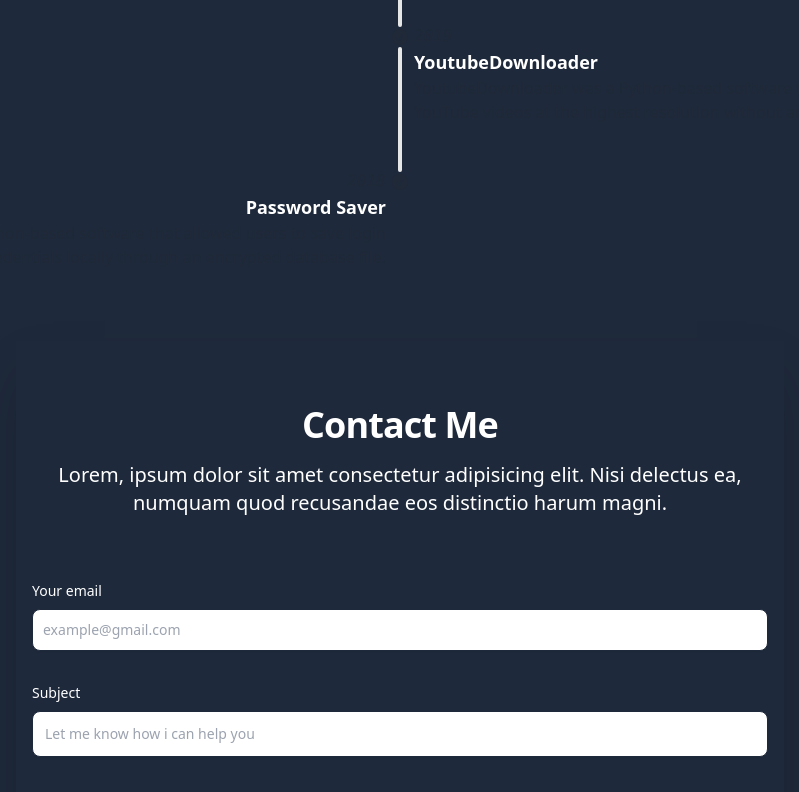
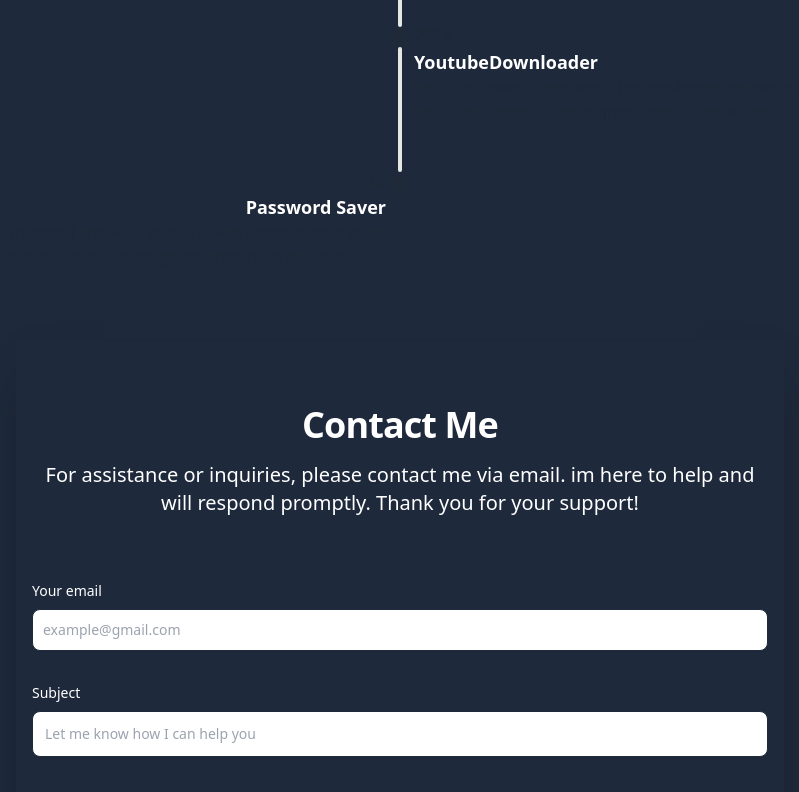
Before and after one commit to Chrisiisx/portfolio, a React (Create React App) app: page /#/ in a window 1280 px wide. Shown: the part 2000-2792 px from the top of the page, without its empty margins (240-1039 px from the left). Built offline with nearby package versions, Linux system fonts and the light colour scheme.

Commit message:
Refactory LandingPage

```diff
--- a/src/pages/LandingPage.jsx
+++ b/src/pages/LandingPage.jsx
@@ -2,6 +2,12 @@ import React from 'react';
 import { Link } from 'react-router-dom';
 import Skills from '../components/Skills';
 import Timeline from '../components/Timeline';
+import Contact from '../components/Contact';
+
+function scrollToPortfolio() {
+  var portfolioDiv = document.getElementById('portfolio');
+  portfolioDiv.scrollIntoView({ behavior: 'smooth', block: 'start' });
+}
 
 function LandingPage() {
   return (
@@ -11,15 +17,15 @@ function LandingPage() {
           <h3 className="text-8xl text-whiteBase text-center">
             <p className="text-cyanBase">
               {`<`}
-              <Link to="/whoami" className="text-whiteBase cursor-pointer">Chris</Link>
+              <Link className="text-whiteBase cursor-pointer">Chris</Link>
               {`/>`}
             </p>
           </h3>
           <p className="text-center text-4xl text-paragraphBase">Christian Portoghesi</p>
           <div className="flex justify-center mt-10">
-            <Link to="portfolio" className="bg-cyanBase hover:opacity-60 text-darkBase font-bold py-4 px-8 rounded-full transition duration-300 ease-in-out">
+            <button className="bg-cyanBase hover:opacity-60 text-darkBase font-bold py-4 px-8 rounded-full transition duration-300 ease-in-out" onClick={scrollToPortfolio}>
               View Portfolio
-            </Link>
+            </button>
           </div>
         </div>
       </div>
@@ -35,30 +41,16 @@ function LandingPage() {
       </div>
 
       <Skills />
+      <div id='portfolio'>
       <h2 className="mb-4 text-4xl tracking-tight font-extrabold text-center text-whiteBase dark:text-white p-12">Portfolio</h2>
-      <Timeline />
 
-      <section className="rounded-lg p-8 shadow-4xl container mx-auto px-8">
-        <div className="py-8 lg:py-16 px-4 mx-auto max-w-screen-md shadow-2xl">
-          <h2 className="mb-4 text-4xl tracking-tight font-extrabold text-center text-whiteBase dark:text-white">Contact Me</h2>
-          <p className="mb-8 lg:mb-16 font-light text-center text-whiteBase dark:text-gray-400 sm:text-xl">Lorem, ipsum dolor sit amet consectetur adipisicing elit. Nisi delectus ea, numquam quod recusandae eos distinctio harum magni.</p>
-          <form action="#" className="space-y-8">
-            <div>
-              <label for="email" className="block mb-2 text-sm font-medium text-whiteBase dark:text-gray-300">Your email</label>
-              <input type="email" id="email" className="shadow-sm bg-whiteBase border border-gray-300 text-darkBase text-sm rounded-lg focus:ring-primary-500 focus:border-primary-500 block w-full p-2.5 dark:bg-gray-700 dark:border-gray-600 dark:placeholder-gray-400 dark:text-white dark:focus:ring-primary-500 dark:focus:border-primary-500 dark:shadow-sm-light" placeholder="example@gmail.com" required />
-            </div>
-            <div>
-              <label for="subject" className="block mb-2 text-sm font-medium text-whiteBase dark:text-gray-300">Subject</label>
-              <input type="text" id="subject" className="block p-3 w-full text-sm text-darkBase bg-whiteBase rounded-lg border border-gray-300 shadow-sm focus:ring-primary-500 focus:border-primary-500 dark:bg-gray-700 dark:border-gray-600 dark:placeholder-gray-400 dark:text-white dark:focus:ring-primary-500 dark:focus:border-primary-500 dark:shadow-sm-light" placeholder="Let me know how i can help you" required />
-            </div>
-            <div className="sm:col-span-2">
-              <label for="message" className="block mb-2 text-sm font-medium text-whiteBase dark:text-gray-400">Your message</label>
-              <textarea id="message" rows="6" className="block p-2.5 w-full text-sm text-darkBase bg-whiteBase rounded-lg shadow-sm border border-gray-300 focus:ring-primary-500 focus:border-primary-500 dark:bg-gray-700 dark:border-gray-600 dark:placeholder-gray-400 dark:text-white dark:focus:ring-primary-500 dark:focus:border-primary-500" placeholder="Leave a comment..."></textarea>
-            </div>
-            <button type="submit" className="bg-cyanBase hover:opacity-60 text-darkBase font-bold py-2 px-4 rounded-full transition duration-300 ease-in-out">Send message</button>
-          </form>
-        </div>
-      </section>
+        <Timeline />
+      </div>
+      <div id='contactme'>
+
+        <Contact />
+      </div>
+
       <div className="w-full bg-footerColor p-4 text-center text-whiteBase">
         Made with ❤️ by Chris
       </div>
```
